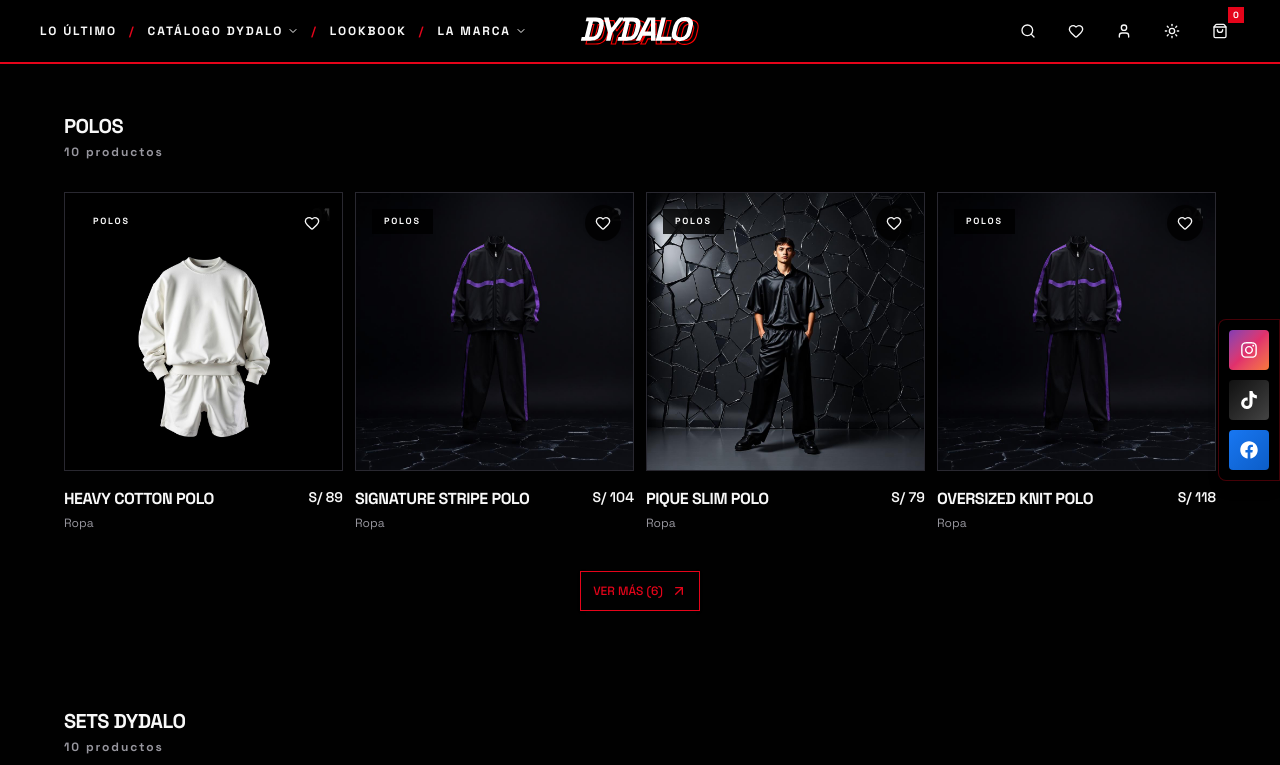
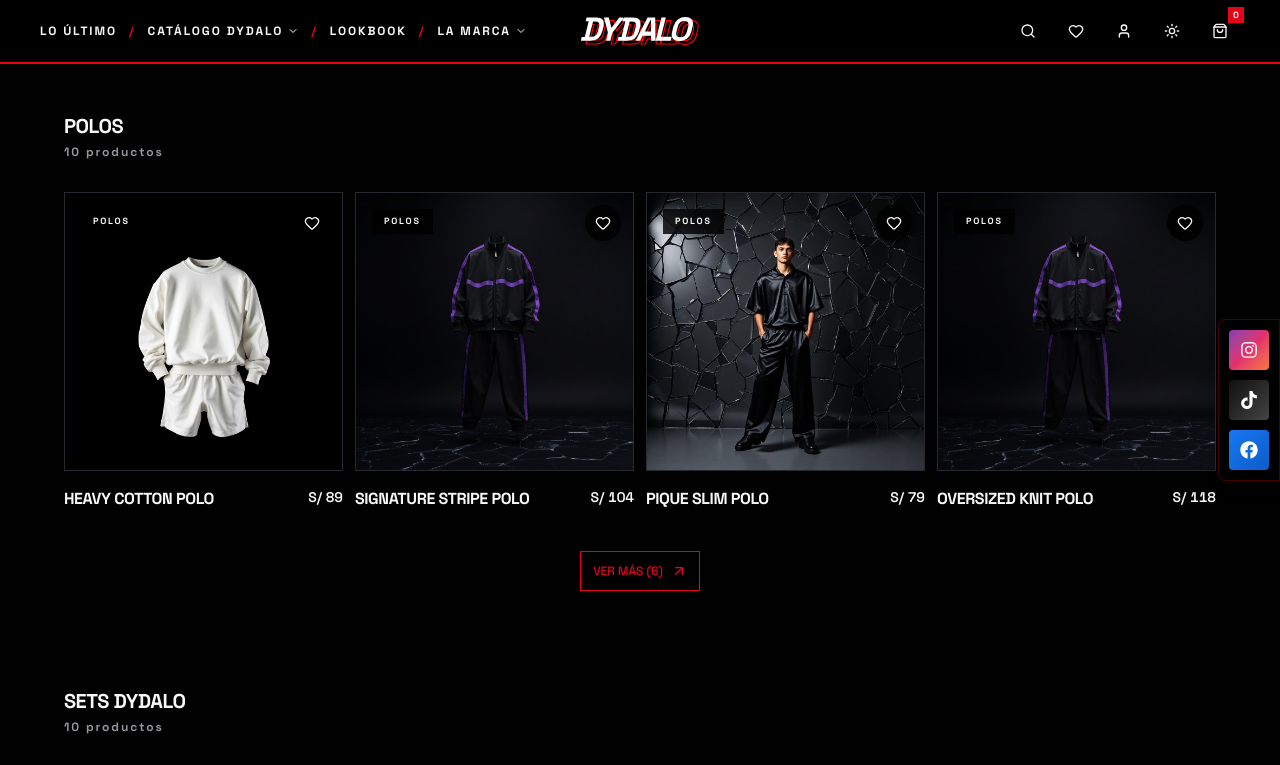
Before and after one commit to Ankarmin/dydalo, a Next.js app in the folder apps/web/: page /catalogo in a window 1280 px wide. Shown: the top 765 px of the page. Built offline with nearby package versions, Linux system fonts and the light colour scheme.

Commit message:
refactor(catalogo): migrar CatalogGrouped a ProductCard
- Reutiliza ProductCard en vez de codigo duplicado

```diff
--- a/apps/web/components/catalog-grouped.tsx
+++ b/apps/web/components/catalog-grouped.tsx
@@ -1,12 +1,9 @@
 "use client";
 
-import Image from "next/image";
 import Link from "next/link";
 import { ArrowUpRight } from "lucide-react";
 import { ROUTES } from "@/lib/routes";
-import { formatPrice } from "@/lib/format";
-import { FavoriteButton } from "@/components/favorites/favorite-button";
-import { ProductDetailSheet } from "@/components/product-detail-sheet";
+import { ProductCard } from "@/components/product-card";
 import { Button } from "@/components/ui/button";
 import {
   type Product,
@@ -15,10 +12,6 @@ import {
 import { categoriesStore } from "@/lib/data-store.categories";
 
 const MAX_PER_CATEGORY = 4;
-
-function padIndex(n: number): string {
-  return n.toString().padStart(2, "0");
-}
 
 function getProductsForCategory(products: Product[], slug: string): Product[] {
   return products.filter((p) => p.category === slug);
@@ -49,52 +42,11 @@ export function CatalogGrouped({ products }: { products: Product[] }) {
             </div>
 
             <div className="grid gap-x-3 gap-y-10 sm:grid-cols-2 lg:grid-cols-3 xl:grid-cols-4">
-              {displayed.map((product, index) => (
-                <article key={product.id} className="group relative">
-                  <ProductDetailSheet
-                    productId={product.id}
-                    trigger={
-                      <button
-                        type="button"
-                        className="product-glass relative block aspect-square w-full overflow-hidden border border-border text-left transition-all duration-500 cursor-pointer group-hover:-translate-y-2 group-hover:border-accent focus-ring"
-                        aria-label={`Ver detalles de ${product.name}`}
-                      >
-                        <span className="absolute left-4 top-4 z-10 product-label">
-                          {categoriesStore.getBySlug(product.category)?.name ?? product.category}
-                        </span>
-                        <span className="absolute right-3 top-2 z-10 text-lg font-bold tracking-tight text-foreground/20">
-                          {padIndex(index + 1)}
-                        </span>
-                        <FavoriteButton
-                          productId={product.id}
-                          productName={product.name}
-                          variant="card"
-                        />
-                        <Image
-                          src={product.image}
-                          alt={product.name}
-                          width={1024}
-                          height={1024}
-                          sizes="(max-width: 640px) 100vw, (max-width: 1024px) 50vw, (max-width: 1280px) 33vw, 25vw"
-                          className="size-full object-cover transition-transform duration-700 ease-out group-hover:scale-105"
-                        />
-                      </button>
-                    }
-                  />
-                  <div className="mt-4 flex items-start justify-between gap-4">
-                    <div>
-                      <h3 className="font-bold uppercase tracking-tight">
-                        {product.name}
-                      </h3>
-                      <p className="mt-1 text-xs text-muted-foreground">
-                        {product.type}
-                      </p>
-                    </div>
-                    <p className="shrink-0 text-sm font-semibold">
-                      {formatPrice(product.price)}
-                    </p>
-                  </div>
-                </article>
+              {displayed.map((product) => (
+                <ProductCard
+                  key={product.id}
+                  product={product}
+                />
               ))}
             </div>
 
```
